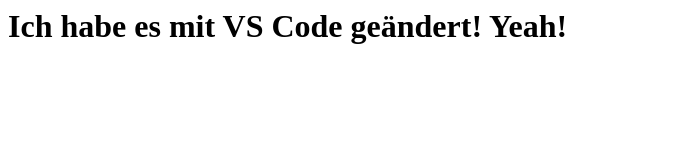
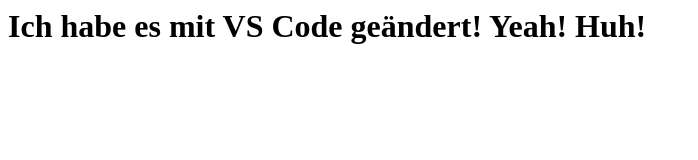
Before and after one commit to KatharinaLoeb/page, a plain HTML site: page index.html in a window 1280 px wide. Shown: the whole page, without its empty margins (0-698 px from the left). Drawn offline with Linux system fonts and the light colour scheme.

Commit message:
Update Huh

```diff
--- a/index.html
+++ b/index.html
@@ -1 +1 @@
-<h1>Ich habe es mit VS Code geändert! Yeah!</h1>
+<h1>Ich habe es mit VS Code geändert! Yeah! Huh!</h1>
```
